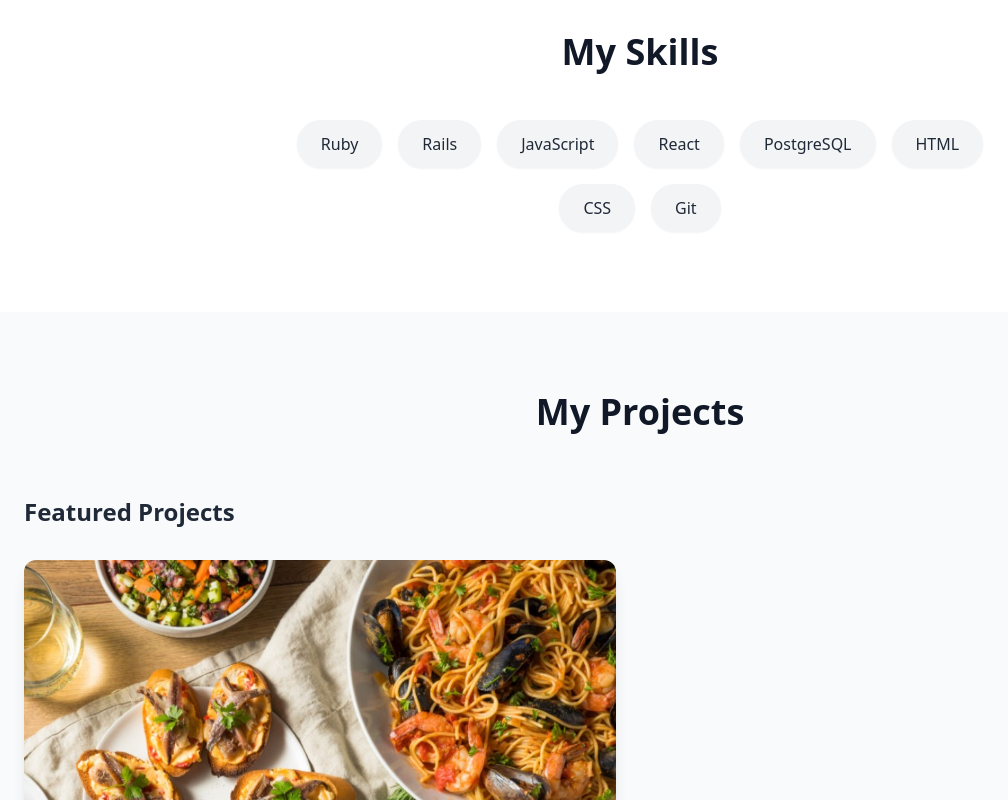
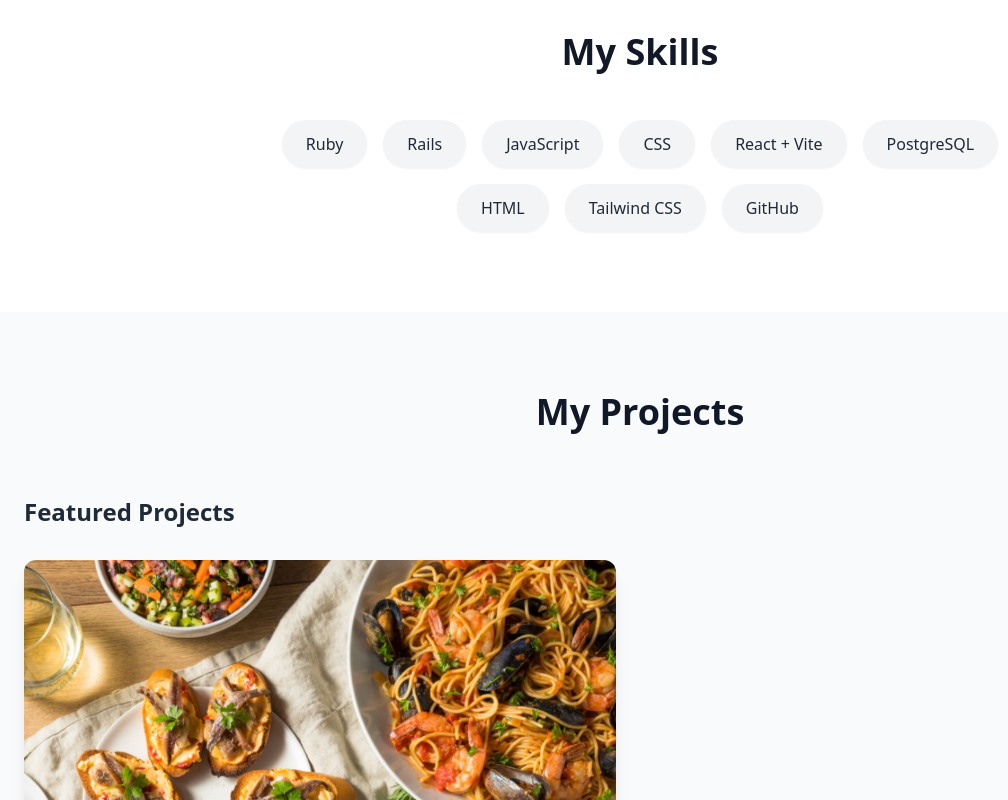
Before and after one commit to CruzAlanna/project, a React (Vite) app: page / in a window 1280 px wide. Shown: the part 1400-2200 px from the top of the page, without its empty margins (0-1008 px from the left). Built offline with nearby package versions, Linux system fonts and the light colour scheme.

Commit message:
Updated project descriptions, skills

```diff
--- a/src/data/portfolioData.ts
+++ b/src/data/portfolioData.ts
@@ -9,14 +9,14 @@ export const funFacts = [
 ];
 
 export const skills = [
-  "Ruby", "Rails", "JavaScript", "React", "PostgreSQL",
-  "HTML", "CSS", "Git"
+  "Ruby", "Rails", "JavaScript","CSS", "React + Vite", "PostgreSQL",
+  "HTML", "Tailwind CSS", "GitHub"
 ];
 
 export const capstone = {
   title: "Indecisive",
   description: "An application that helps users that struggle with deciding on what to eat and answering that impossible question: \"What should I eat?\" Indecisive offers various methods of assisting the user in figuring out what kinds of foods they're in the mood for when they are not craving anything specific.",
-  techStack: ["Rails API", "React", "PostgreSQL"],
+  techStack: ["Rails API", "React + Vite", "PostgreSQL", "Tailwind CSS"],
   image: "/IndecisiveImg.jpeg",
   imageAlt: "Screenshot of Capstone Project",
   liveUrl: "",
@@ -26,7 +26,7 @@ export const capstone = {
 export const miniCapstone = {
   title: "BookWorm",
   description: "An application similar to a social media platform where users can add books to the Library, recommend books, write reviews, and connect with other readers through online meetings to discuss their favorite books!",
-  techStack: ["Rails API", "React", "PostgreSQL", "CSS"],
+  techStack: ["Rails API", "React + Vite", "PostgreSQL", "CSS"],
   image: "/BookWormImg.jpg",
   imageAlt: "Screenshot of Mini-Capstone Project",
   liveUrl: "",
```
